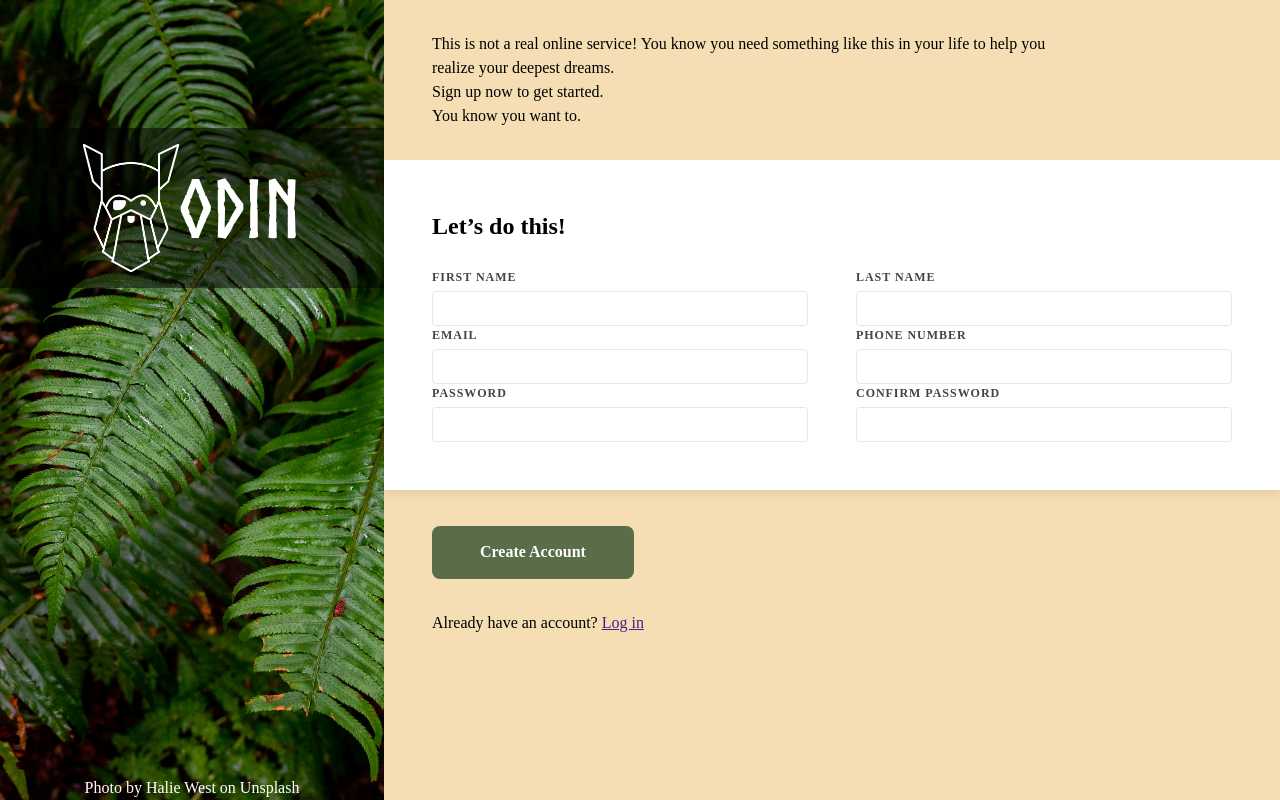
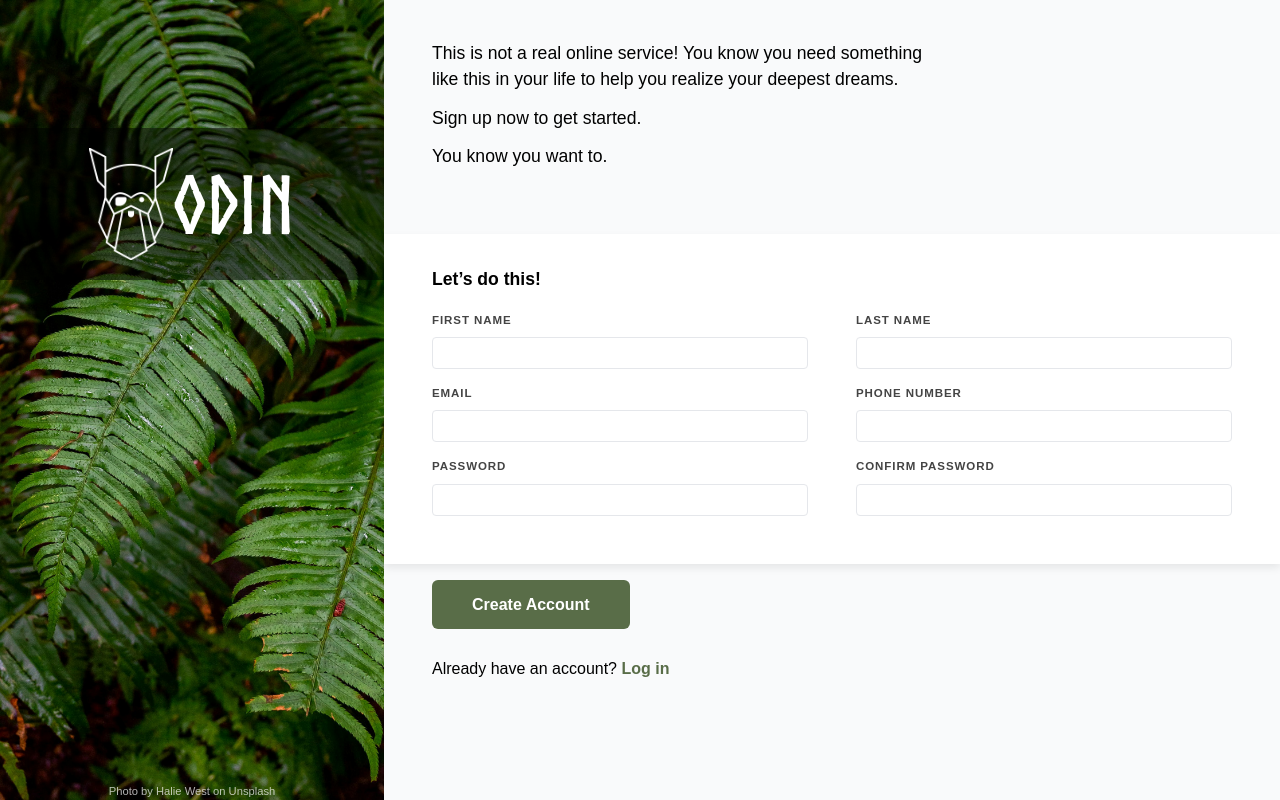
Before and after one commit to julioldv/odin-sign-up-form, a plain HTML site: page index.html in a window 1280 px wide. Drawn offline with Linux system fonts and the light colour scheme.

Commit message:
style: polish layout, spacing, and form states

```diff
--- a/index.html
+++ b/index.html
@@ -56,7 +56,13 @@
             <div class="form-row">
               <div class="form-group">
                 <label for="password">PASSWORD</label>
-                <input type="password" id="password" name="password" />
+                <input
+                  type="password"
+                  id="password"
+                  name="password"
+                  required
+                  minlength="6"
+                />
               </div>
 
               <div class="form-group">
@@ -65,6 +71,8 @@
                   type="password"
                   id="confirm-password"
                   name="confirm-password"
+                  required
+                  minlength="6"
                 />
               </div>
             </div>
--- a/styles.css
+++ b/styles.css
@@ -84,6 +84,7 @@ h6 {
 body {
   height: 100vh;
   display: flex;
+  font-family: Arial, Helvetica, sans-serif;
 }
 
 .left-panel {
@@ -100,19 +101,19 @@ body {
 }
 
 .left-panel .logo {
-  background-color: hsla(0, 0%, 0%, 0.5);
+  background-color: rgba(0, 0, 0, 0.5);
+  padding: 1rem 0;
   width: 100%;
   display: flex;
   justify-content: center;
   align-items: center;
   font-family: "norsebold";
   font-size: 5rem;
-  padding: 1rem;
   margin-top: 8rem;
 }
 
 .left-panel img {
-  height: 8rem;
+  height: 7rem;
   width: auto;
 }
 
@@ -120,50 +121,59 @@ body {
   margin-top: auto;
 }
 
+.img-credits {
+  font-size: 0.7rem;
+  color: rgba(255, 255, 255, 0.7);
+}
+
 .right-panel {
   width: 70vw;
   display: flex;
   flex-direction: column;
-  background-color: wheat;
+  background-color: #f9fafb;
 }
 
 /* UPPER SECTION STYLES */
 
 .top-section {
-  padding: 2rem 3rem;
+  padding: 2.5rem 3rem;
+  margin-bottom: 0.75rem;
 }
 
+
 .top-section p {
-  width: 80%;
+  width: 65%;
+  font-size: 1.1rem;
+  font-weight: 500;
+  margin-bottom: 0.75rem;
 }
-
 /* FORM SECTION STYLES */
 .form-section {
-  padding: 2rem 3rem;
   padding: 0;
+  margin-bottom: 0.75rem;
 }
 
 .form-card {
   background-color: white;
   box-shadow: 0 4px 8px rgba(0, 0, 0, 0.08);
-  padding: 3rem;
+  padding: 2rem 3rem;
 }
 
 .form-title {
-  font-size: 1.5rem;
+  font-size: 1.1rem;
   font-weight: 600;
-  margin-bottom: 1.5rem;
+  margin-bottom: 1.25rem;
 }
-
 .signup-form {
   display: flex;
   flex-direction: column;
-  gap: 1.25rem;
+  gap: 0;
 }
 
 .form-row {
   display: flex;
   gap: 3rem;
+  margin-bottom: 1rem;
 }
 
 .form-group {
@@ -174,18 +184,24 @@ body {
 }
 
 .form-group label {
-  font-size: 0.75rem;
+  font-size: 0.72rem;
   font-weight: 700;
   letter-spacing: 0.08em;
   color: #444;
+  margin-bottom: 0.2rem;
 }
 
 .form-group input {
-  height: 2.2rem;
+  height: 2rem;
   padding: 0 0.75rem;
   border: 1px solid #e5e7eb;
   border-radius: 4px;
   font-size: 1rem;
+}
+
+input[type="password"]:focus:invalid {
+  border-color: #dc2626;
+  box-shadow: 0 0 4px rgba(220, 38, 38, 0.3);
 }
 
 .form-group input:focus {
@@ -201,9 +217,9 @@ body {
 .signup-form button {
   margin-top: 1rem;
   width: fit-content;
-  padding: 0.9rem 3rem;
+  padding: 0.8rem 2.5rem;
   border: none;
-  border-radius: 8px;
+  border-radius: 6px;
   background-color: #596d48;
   color: white;
   font-size: 1rem;
@@ -214,5 +230,15 @@ body {
 /* BOTTOM SECTION STYLES */
 
 .bottom-section {
-  padding: 2rem 3rem;
+  padding: 1rem 3rem 1.5rem;
 }
+
+.bottom-section a {
+  color: #596d48;
+  font-weight: 600;
+  text-decoration: none;
+}
+
+.bottom-section a:hover {
+  text-decoration: underline;
+}
```
